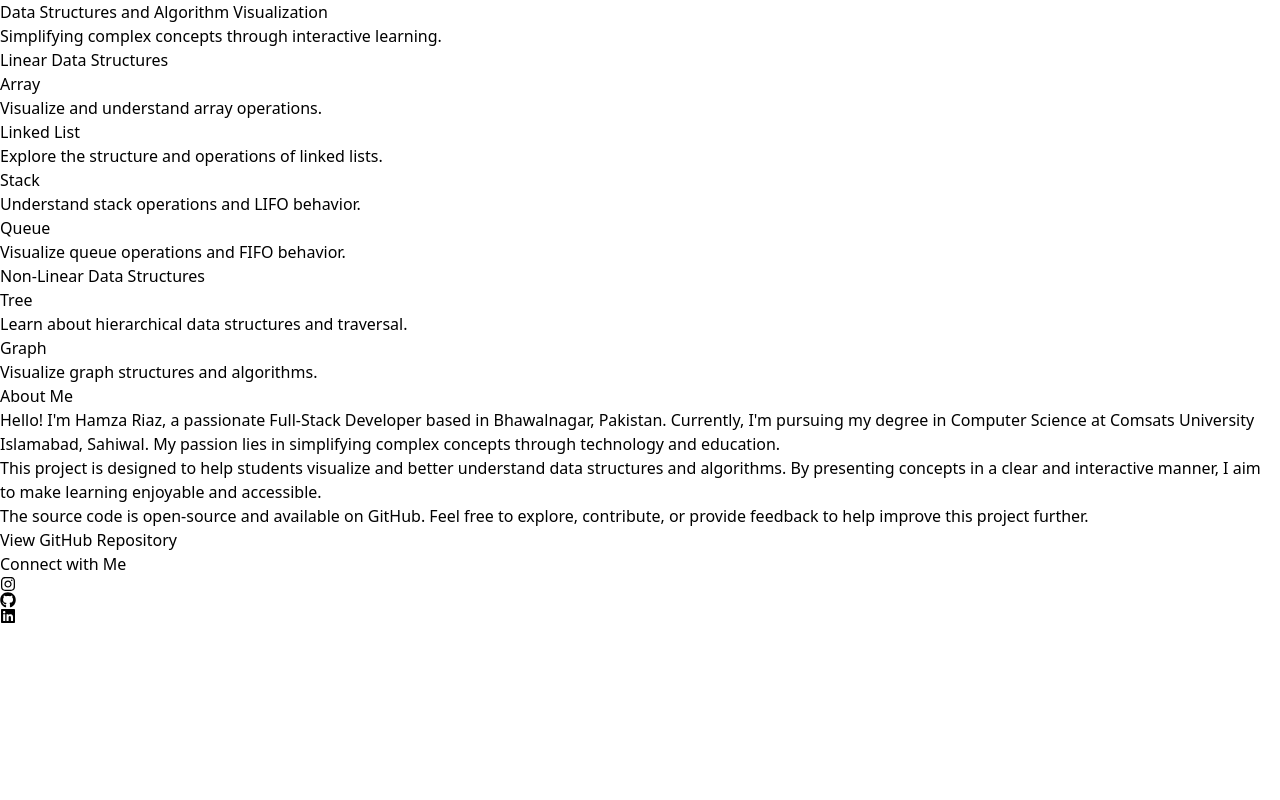
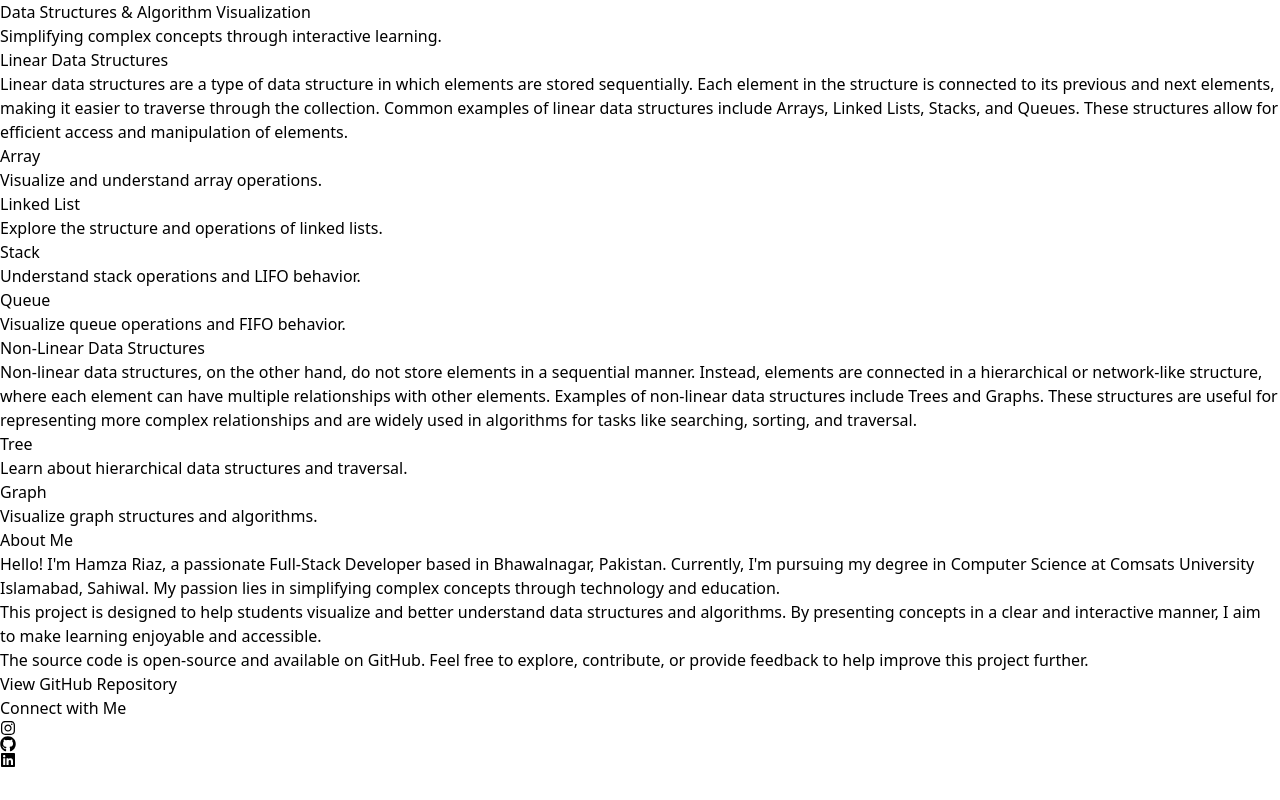
Before and after one commit to hamza9021/DSA-VISULZATION, a React (Vite) app: page / in a window 1280 px wide. Built offline with nearby package versions, Linux system fonts and the light colour scheme.

Commit message:
Write Description Of Linear And Non Linear Data Structure

```diff
--- a/src/Components/Home.jsx
+++ b/src/Components/Home.jsx
@@ -8,7 +8,7 @@ const Home = function BubbleSort() {
       {/* Header */}
       <header className="max-w-5xl mx-auto text-center mb-12">
         <h1 className="text-4xl font-extrabold text-[#e5e5e7] tracking-wide leading-tight">
-          Data Structures and Algorithm Visualization
+          Data Structures & Algorithm Visualization
         </h1>
         <p className="text-lg text-[#e5e5e7] mt-4">
           Simplifying complex concepts through interactive learning.
@@ -20,6 +20,14 @@ const Home = function BubbleSort() {
         <h2 className="text-3xl font-bold text-[#e5e5e7] mb-6 text-center">
           Linear Data Structures
         </h2>
+        <p className="text-lg text-[#e5e5e7] mb-6 text-center">
+          Linear data structures are a type of data structure in which elements
+          are stored sequentially. Each element in the structure is connected to
+          its previous and next elements, making it easier to traverse through
+          the collection. Common examples of linear data structures include
+          Arrays, Linked Lists, Stacks, and Queues. These structures allow for
+          efficient access and manipulation of elements.
+        </p>
         <ul className="grid grid-cols-1 sm:grid-cols-2 md:grid-cols-4 gap-6">
           <Link
             to="/array"
@@ -75,6 +83,15 @@ const Home = function BubbleSort() {
         <h2 className="text-3xl font-bold text-[#e5e5e7] mb-6 text-center">
           Non-Linear Data Structures
         </h2>
+        <p className="text-lg text-[#e5e5e7] mb-6 text-center">
+          Non-linear data structures, on the other hand, do not store elements
+          in a sequential manner. Instead, elements are connected in a
+          hierarchical or network-like structure, where each element can have
+          multiple relationships with other elements. Examples of non-linear
+          data structures include Trees and Graphs. These structures are useful
+          for representing more complex relationships and are widely used in
+          algorithms for tasks like searching, sorting, and traversal.
+        </p>
         <ul className="grid grid-cols-1 sm:grid-cols-2 gap-6">
           <Link
             to="/tree"
@@ -102,7 +119,7 @@ const Home = function BubbleSort() {
       </section>
 
       {/* About Section */}
-      <section className="max-w-5xl mx-auto bg-[#00224D] shadow-lg rounded-lg p-8 mb-12">
+      <section className="max-w-5xl mx-auto bg-[#00224D] shadow-lg rounded-lg p-8 mb-12 text-center">
         <h2 className="text-3xl font-bold text-[#e5e5e7] mb-6">About Me</h2>
         <p className="text-lg text-[#e5e5e7] mb-4">
           Hello! I'm <span className="font-semibold">Hamza Riaz</span>, a
```
